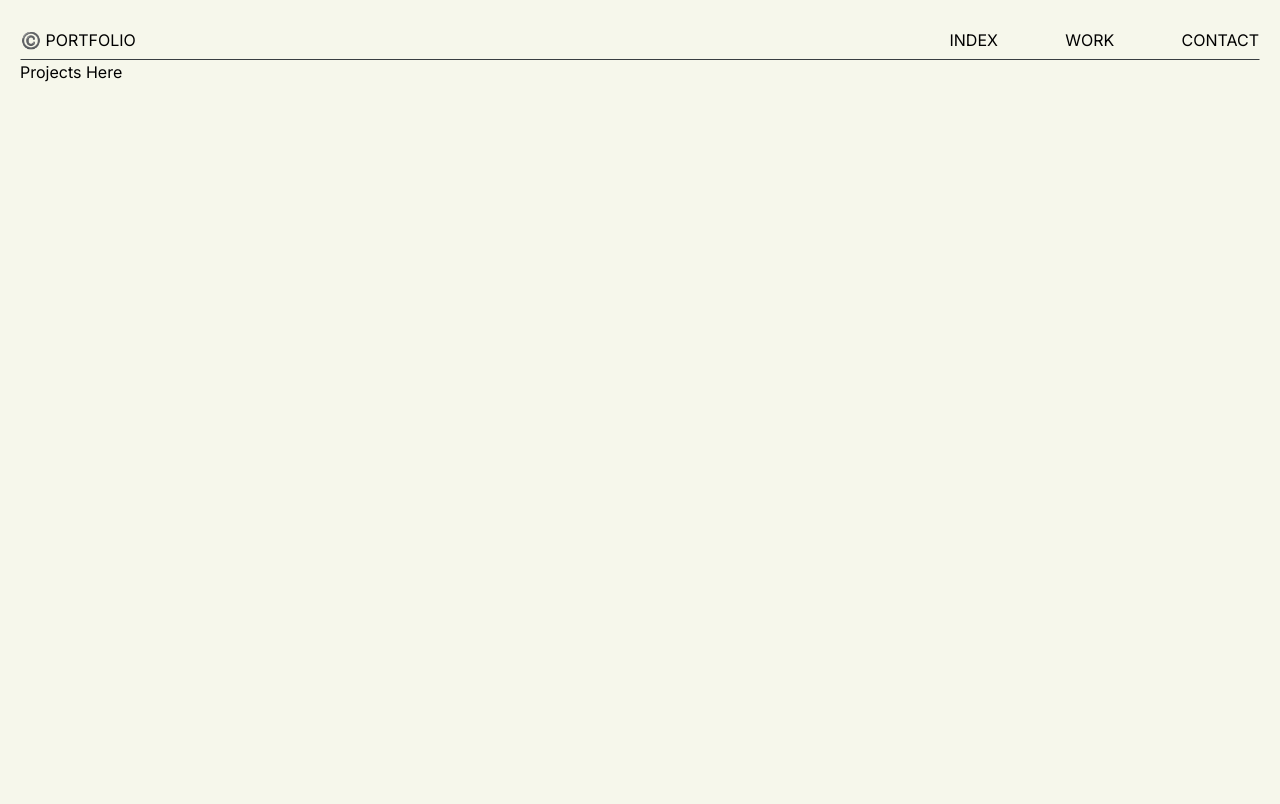
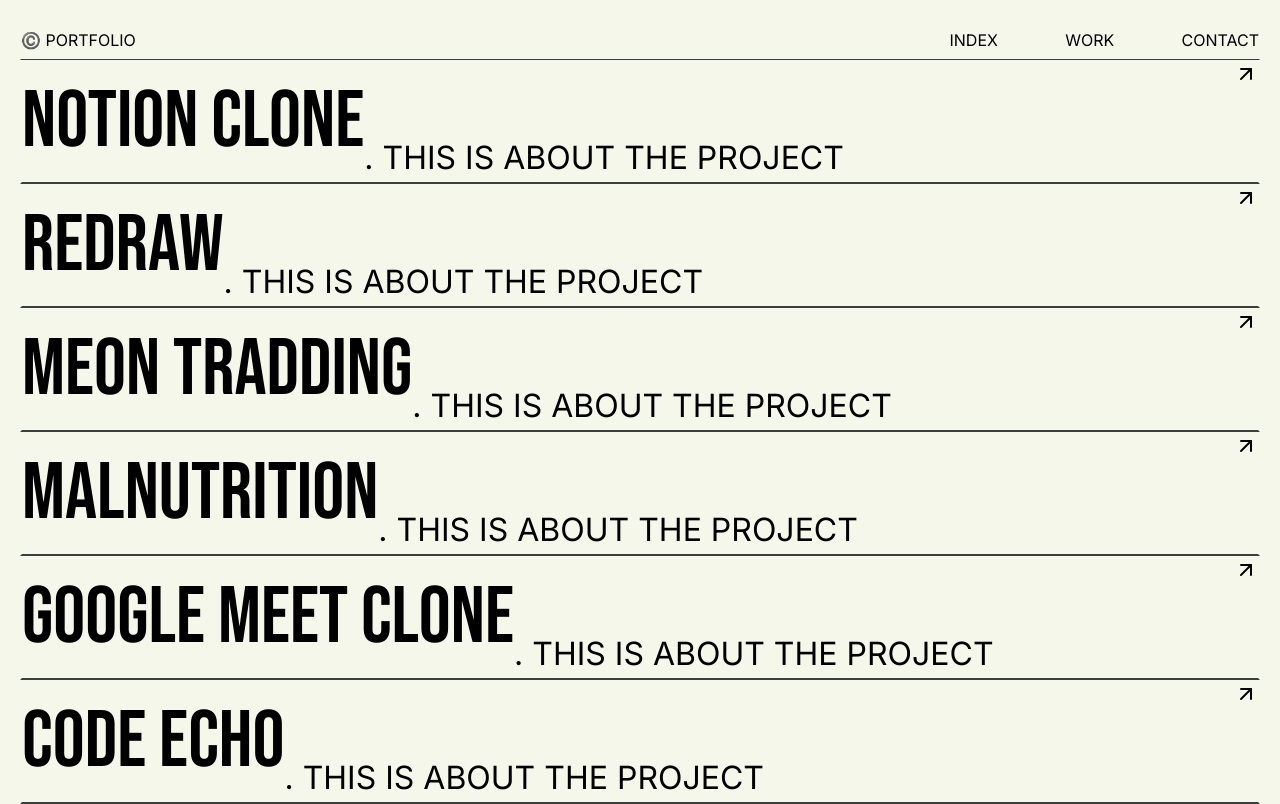
Before and after one commit to pilladipesh33/personal-portfolio, a Next.js app: page /projects in a window 1280 px wide. Built offline with nearby package versions, Linux system fonts and the light colour scheme.

Commit message:
project list added

```diff
--- a/app/projects/page.jsx
+++ b/app/projects/page.jsx
@@ -1,7 +1,36 @@
 "use client";
 
+import { AnimatedText } from "@/components/animated-text";
+import { projectList } from "@/lib/constant";
+import { ArrowUpRight } from "lucide-react";
+import { Inter, Bebas_Neue } from "next/font/google";
+
+const inter = Bebas_Neue({ subsets: ["latin"], weight: "400" });
+
 const ProjectsPage = () => {
-  return <div>Projects Here</div>;
+  return (
+    <div className="h-[90vh] w-full">
+      {projectList.map((items, index) => (
+        <div
+          key={index}
+          className="md:border-2 md:border-white md:border-b-black md:flex md:justify-between hover:bg-active hover:text-white cursor-pointer hover:ease-in hover:delay-75 "
+        >
+          <div className="flex items-end">
+            <h1
+              className="md:text-[5em] md:font-semibold md:uppercase"
+              style={inter.style}
+            >
+              {items.title}
+            </h1>
+            <p className="md:text-[2em] md:uppercase">. {items.about}</p>
+          </div>
+          <div>
+            <ArrowUpRight className="h-6 w-6 text-[#000]" />
+          </div>
+        </div>
+      ))}
+    </div>
+  );
 };
 
 export default ProjectsPage;
--- a/app/template.js
+++ b/app/template.js
@@ -2,8 +2,10 @@
 
 import { animatePageIn } from "@/animation/animation";
 import { useEffect } from "react";
+import { usePathname } from "next/navigation";
 
 export default function Template({ children }) {
+  const router = usePathname();
   useEffect(() => {
     animatePageIn();
   }, []);
@@ -15,7 +17,7 @@
           "w-[100vw] h-[100vh] z-100 fixed top-0 left-0 text-black text-[5em] flex justify-center items-center"
         }
       >
-        PORTFOLIO
+        <h1>PORTFOLIO</h1>
       </div>
       {children}
     </main>
--- a/lib/constant.js
+++ b/lib/constant.js
@@ -29,3 +29,30 @@
   ],
   variable: "--font-zodiak-regular",
 });
+
+export const projectList = [
+  {
+    title: "Notion Clone",
+    about: "This is about the project",
+  },
+  {
+    title: "Redraw",
+    about: "This is about the project",
+  },
+  {
+    title: "Meon Tradding",
+    about: "This is about the project",
+  },
+  {
+    title: "Malnutrition",
+    about: "This is about the project",
+  },
+  {
+    title: "Google Meet Clone",
+    about: "This is about the project",
+  },
+  {
+    title: "code echo",
+    about: "This is about the project",
+  },
+];
--- a/tailwind.config.js
+++ b/tailwind.config.js
@@ -7,6 +7,9 @@
   ],
   theme: {
     extend: {
+      screens: {
+        md: "600px",
+      },
       backgroundImage: {
         "gradient-radial": "radial-gradient(var(--tw-gradient-stops))",
         "gradient-conic":
```
